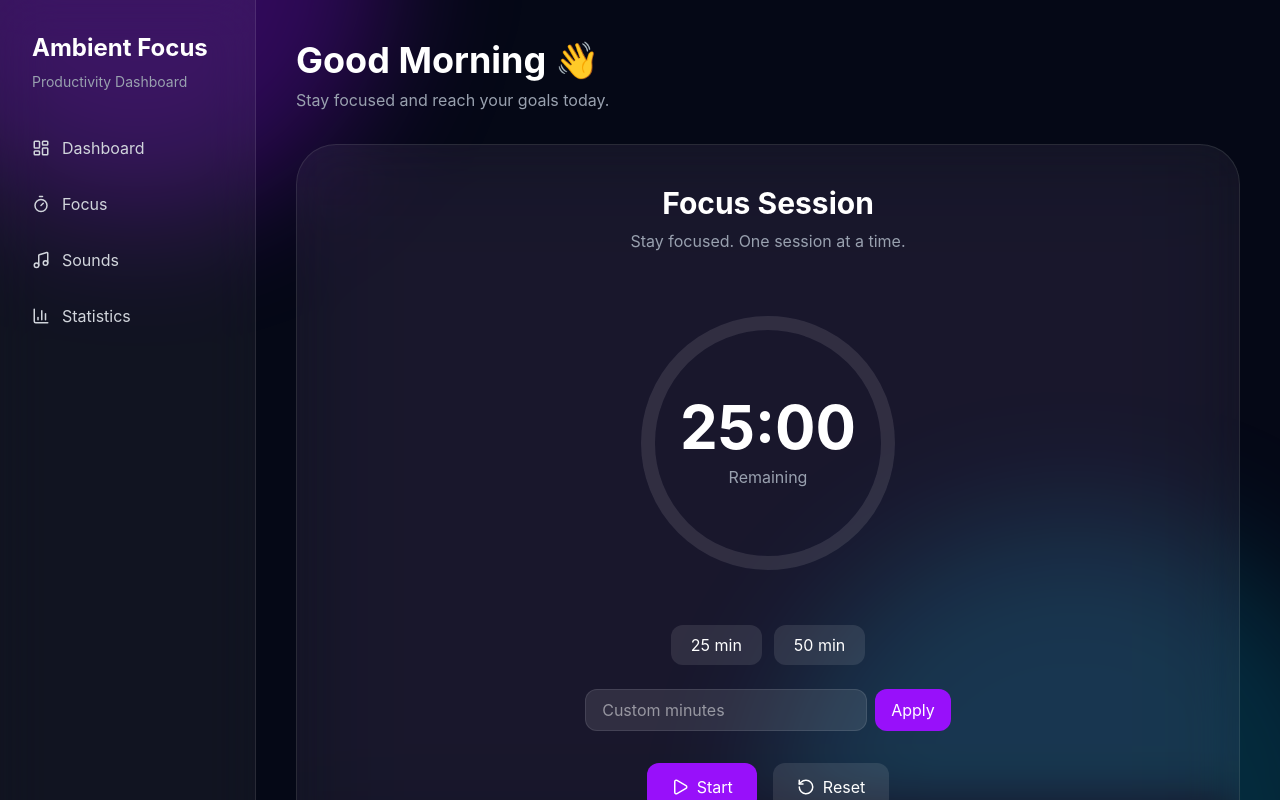
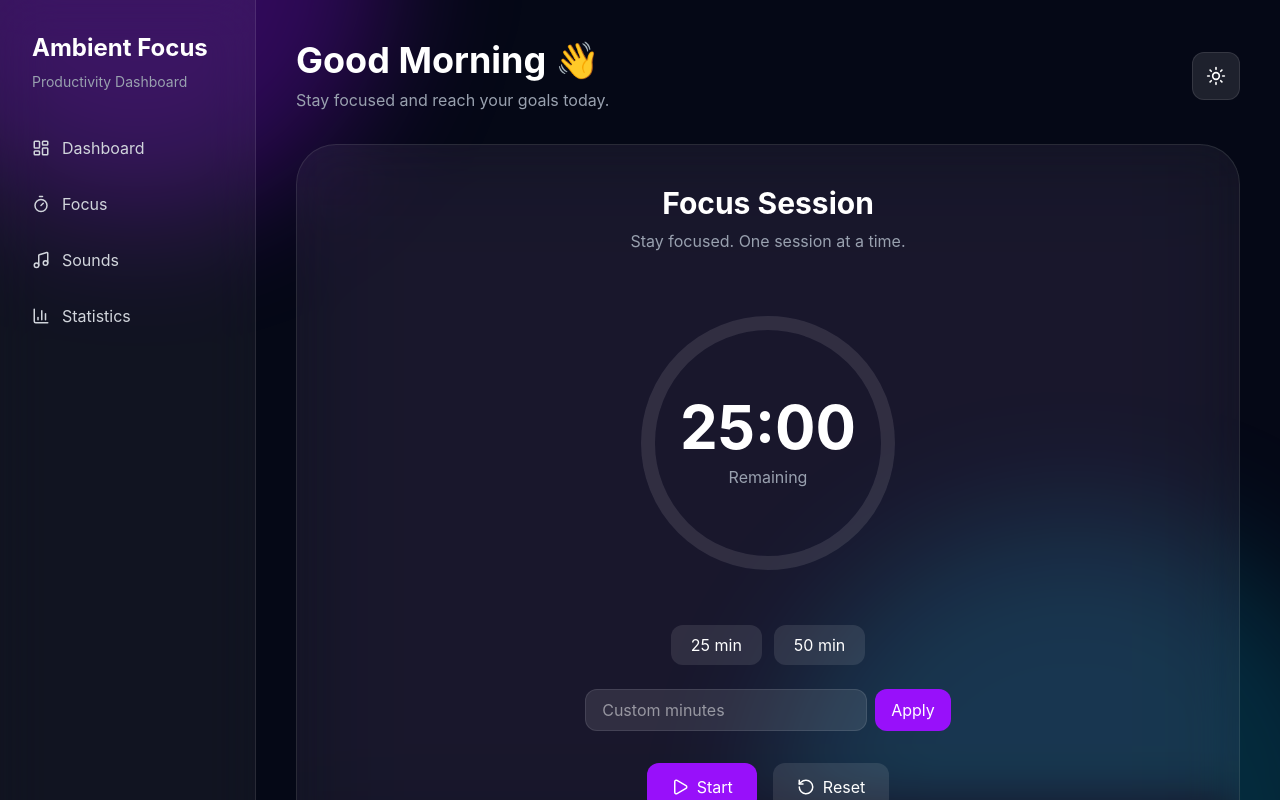
Before and after one commit to djabranemmd/ambient-focus-app, a React (Vite) app: page / in a window 1280 px wide. Shown: the top 800 px of the page. Built offline with nearby package versions, Linux system fonts and the light colour scheme.

Commit message:
Add theme system with dark and light mode

```diff
--- a/src/components/layout/TopBar.jsx
+++ b/src/components/layout/TopBar.jsx
@@ -1,4 +1,10 @@
+import { Moon, Sun } from "lucide-react";
+import { useTheme } from "../../context/ThemeContext.jsx";
+
 function TopBar() {
+  const { theme, toggleTheme } =
+    useTheme();
+
   const hour =
     new Date().getHours();
 
@@ -7,14 +13,20 @@ function TopBar() {
 
   if (hour < 12)
     greeting = "Good Morning";
-
   else if (hour < 18)
     greeting = "Good Afternoon";
-
   else greeting = "Good Evening";
 
   return (
-    <div className="mb-8">
+    <div
+      className="
+        flex
+        items-center
+        justify-between
+        mb-8
+      "
+    >
+      <div>
         <h1 className="text-4xl font-bold">
           {greeting} 👋
         </h1>
@@ -24,6 +36,28 @@ function TopBar() {
           goals today.
         </p>
       </div>
+
+      <button
+        onClick={toggleTheme}
+        className="
+          h-12
+          w-12
+          rounded-xl
+          bg-white/10
+          border
+          border-white/10
+          flex
+          items-center
+          justify-center
+        "
+      >
+        {theme === "dark" ? (
+          <Sun size={20} />
+        ) : (
+          <Moon size={20} />
+        )}
+      </button>
+    </div>
   );
 }
 
--- /dev/null
+++ b/src/context/ThemeContext.jsx
@@ -0,0 +1,66 @@
+import {
+  createContext,
+  useContext,
+  useEffect,
+  useState,
+} from "react";
+
+const ThemeContext =
+  createContext();
+
+export function ThemeProvider({
+  children,
+}) {
+  const [theme, setTheme] =
+    useState("dark");
+
+  useEffect(() => {
+    const savedTheme =
+      localStorage.getItem(
+        "theme"
+      );
+
+    if (savedTheme) {
+      // eslint-disable-next-line react-hooks/set-state-in-effect
+      setTheme(savedTheme);
+    }
+  }, []);
+
+  useEffect(() => {
+    document.documentElement.setAttribute(
+      "data-theme",
+      theme
+    );
+
+    localStorage.setItem(
+      "theme",
+      theme
+    );
+  }, [theme]);
+
+  const toggleTheme = () => {
+    setTheme((prev) =>
+      prev === "dark"
+        ? "light"
+        : "dark"
+    );
+  };
+
+  return (
+    <ThemeContext.Provider
+      value={{
+        theme,
+        toggleTheme,
+      }}
+    >
+      {children}
+    </ThemeContext.Provider>
+  );
+}
+
+// eslint-disable-next-line react-refresh/only-export-components
+export function useTheme() {
+  return useContext(
+    ThemeContext
+  );
+}
--- a/src/index.css
+++ b/src/index.css
@@ -1,23 +1,13 @@
 @import "tailwindcss";
 
 :root {
-  font-family:
-    Inter,
-    system-ui,
-    sans-serif;
+  --bg-primary: #050816;
+  --text-primary: #ffffff;
+}
 
-  color-scheme: dark;
-
-  --bg-primary: #050816;
-  --bg-secondary: #0d1224;
-
-  --card-bg: rgba(255, 255, 255, 0.05);
-
-  --text-primary: #ffffff;
-  --text-secondary: #9ca3af;
-
-  --accent: #7c3aed;
-  --accent-light: #8b5cf6;
+[data-theme="light"] {
+  --bg-primary: #f5f7fb;
+  --text-primary: #0f172a;
 }
 
 * {
@@ -32,5 +22,7 @@ body {
   background: var(--bg-primary);
   color: var(--text-primary);
 
-  overflow-x: hidden;
+  transition:
+    background 0.3s ease,
+    color 0.3s ease;
 }
--- a/src/main.jsx
+++ b/src/main.jsx
@@ -1,10 +1,11 @@
 import { StrictMode } from "react";
 import { createRoot } from "react-dom/client";
 
-import App from "./App.jsx";
+import App from "./App";
 import "./index.css";
 
 import { FocusProvider } from "./context/FocusContext";
+import { ThemeProvider } from "./context/ThemeContext.jsx";
 
 createRoot(
   document.getElementById(
@@ -12,8 +13,10 @@ createRoot(
   )
 ).render(
   <StrictMode>
-    <FocusProvider>
-      <App />
-    </FocusProvider>
+    <ThemeProvider>
+      <FocusProvider>
+        <App />
+      </FocusProvider>
+    </ThemeProvider>
   </StrictMode>
 );
```
Lines whose indentation alone changed are shown as unchanged.
